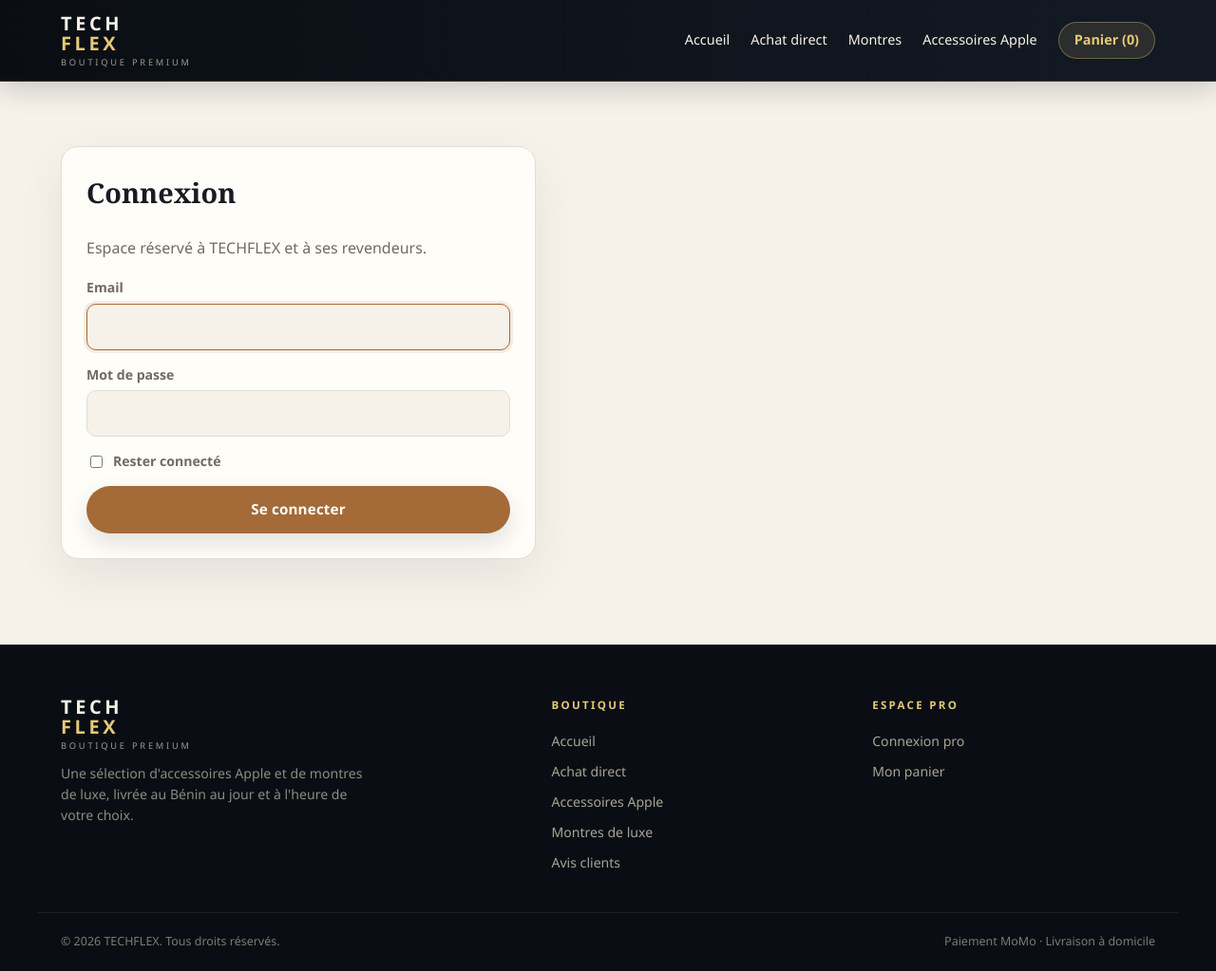
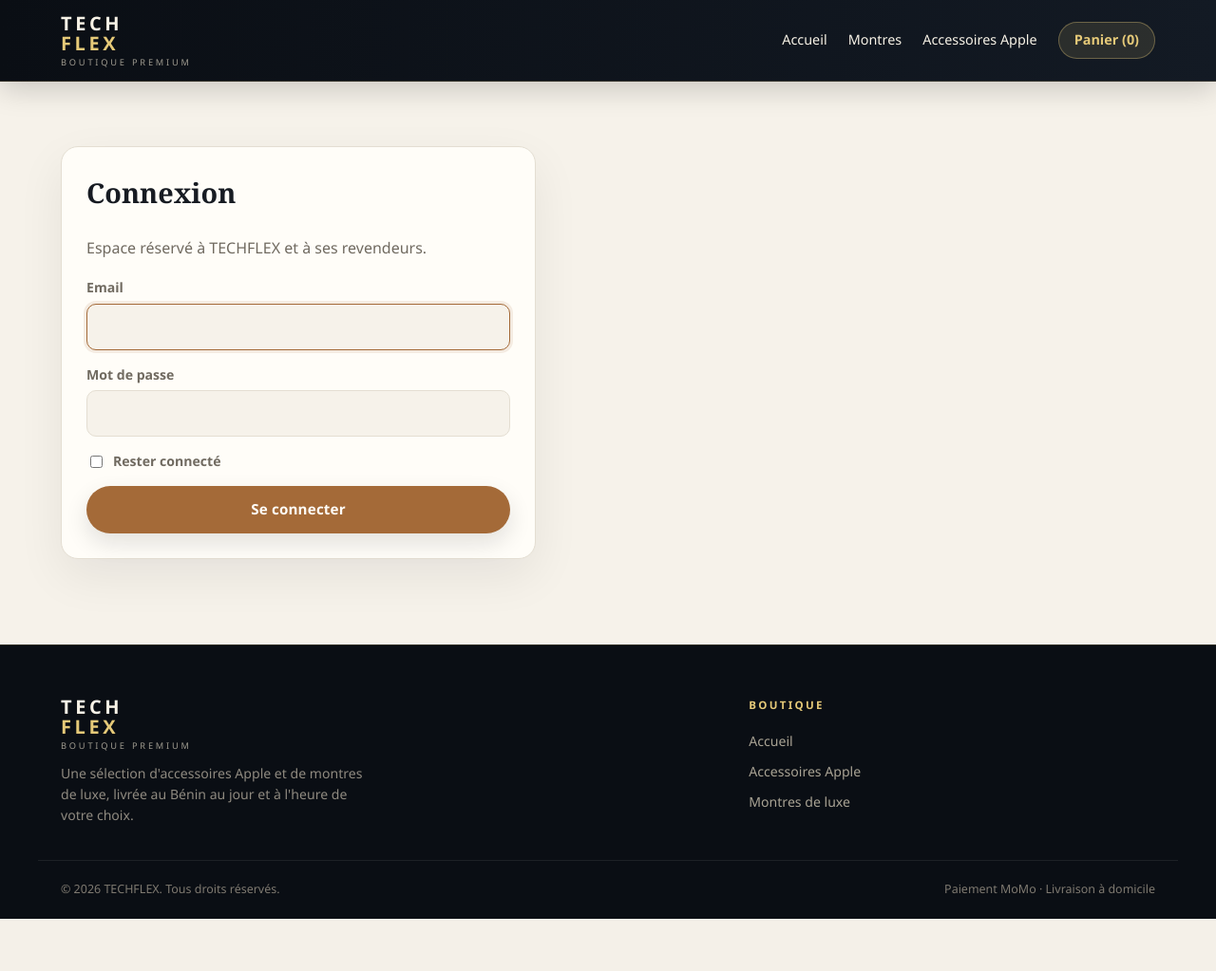
Before and after one commit to juniorhounsou673-sketch/techflex, a Laravel app: page /connexion in a window 1280 px wide. Shown: the whole page at 95% size. After the commit the page ends 968 px from the top, so only its background shows below. Run offline with Laravel 12, Linux system fonts and the light colour scheme.

Commit message:
fix: masquer les liens pro et garder les avis en bas d'accueil

```diff
--- a/public/css/techflex.css
+++ b/public/css/techflex.css
@@ -257,6 +257,7 @@ button, input, select, textarea { font: inherit; }
 /* Pied de page */
 .site-footer { background: #0a0e14; color: #a9a394; padding: 54px 0 22px; font-size: .88rem; border-top: 1px solid rgba(229, 201, 120, .16); }
 .footer-grid { display: grid; grid-template-columns: 1.6fr 1fr 1fr; gap: 40px; padding-bottom: 36px; }
+.footer-grid--guest { grid-template-columns: 1.6fr 1fr; }
 .footer-brand .logo { color: #f7f2e6; margin-bottom: 14px; }
 .footer-brand p { margin: 0; max-width: 320px; color: #8f8a80; }
 .footer-col h3 { margin: 0 0 14px; font-size: .72rem; letter-spacing: .2em; text-transform: uppercase; color: var(--gold-soft); }
--- a/resources/views/home.blade.php
+++ b/resources/views/home.blade.php
@@ -65,7 +65,6 @@
                     <span class="eyebrow">Témoignages</span>
                     <h2>Ce que disent nos clients</h2>
                 </div>
-                <a href="{{ route('reviews') }}" class="show-link">Voir tous les avis <span aria-hidden="true">→</span></a>
             </div>
             <div class="reviews-grid">
                 @foreach($reviews as $review)
--- a/resources/views/layouts/app.blade.php
+++ b/resources/views/layouts/app.blade.php
@@ -34,7 +34,6 @@
                 <a href="{{ route('home') }}">Voir le site</a>
             @else
                 <a href="{{ route('home') }}">Accueil</a>
-                <a href="{{ route('direct') }}">Achat direct</a>
                 <a href="{{ route('category', 'montres-de-luxe') }}">Montres</a>
                 <a href="{{ route('category', 'accessoires-apple') }}">Accessoires Apple</a>
                 <a href="{{ route('cart') }}" class="cart-link">Panier ({{ $cartCount }})</a>
@@ -71,7 +70,7 @@
 </main>
 
 <footer class="site-footer">
-    <div class="container footer-grid">
+    <div class="container footer-grid @guest footer-grid--guest @endguest">
         <div class="footer-brand">
             <a href="{{ route('home') }}" class="logo">TECH<span>FLEX</span><small>Boutique premium</small></a>
             <p>Une sélection d'accessoires Apple et de montres de luxe, livrée au Bénin au jour et à l'heure de votre choix.</p>
@@ -79,22 +78,20 @@
         <div class="footer-col">
             <h3>Boutique</h3>
             <a href="{{ route('home') }}">Accueil</a>
-            <a href="{{ route('direct') }}">Achat direct</a>
             <a href="{{ route('category', 'accessoires-apple') }}">Accessoires Apple</a>
             <a href="{{ route('category', 'montres-de-luxe') }}">Montres de luxe</a>
-            <a href="{{ route('reviews') }}">Avis clients</a>
         </div>
+        @auth
             <div class="footer-col">
                 <h3>Espace pro</h3>
-            @if($authUser && $authUser->isAdmin())
+                @if($authUser->isAdmin())
                     <a href="{{ route('admin.dashboard') }}">Tableau de bord</a>
-            @elseif($authUser && $authUser->isReseller())
+                @elseif($authUser->isReseller())
                     <a href="{{ route('reseller.dashboard') }}">Mon espace revendeur</a>
-            @else
-                <a href="{{ route('login') }}">Connexion pro</a>
                 @endif
                 <a href="{{ route('cart') }}">Mon panier</a>
             </div>
+        @endauth
     </div>
     <div class="container footer-bottom">
         <span>© {{ date('Y') }} TECHFLEX. Tous droits réservés.</span>
```
Lines whose indentation alone changed are shown as unchanged.
